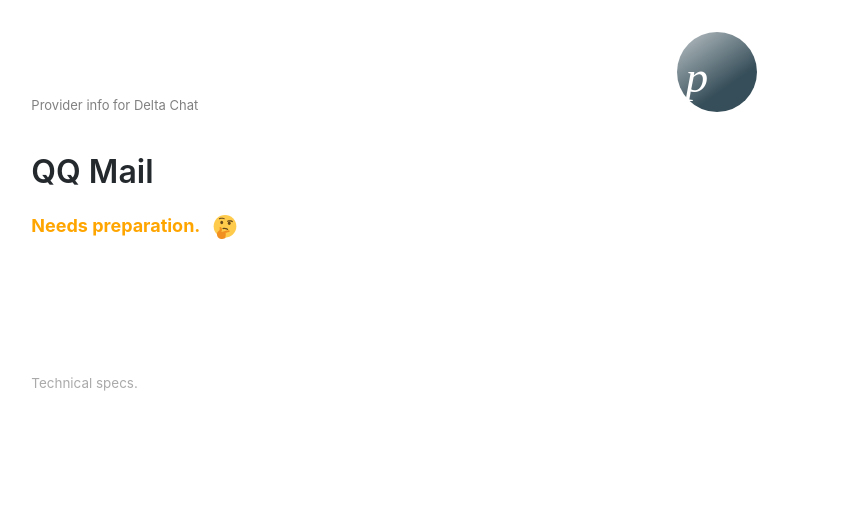
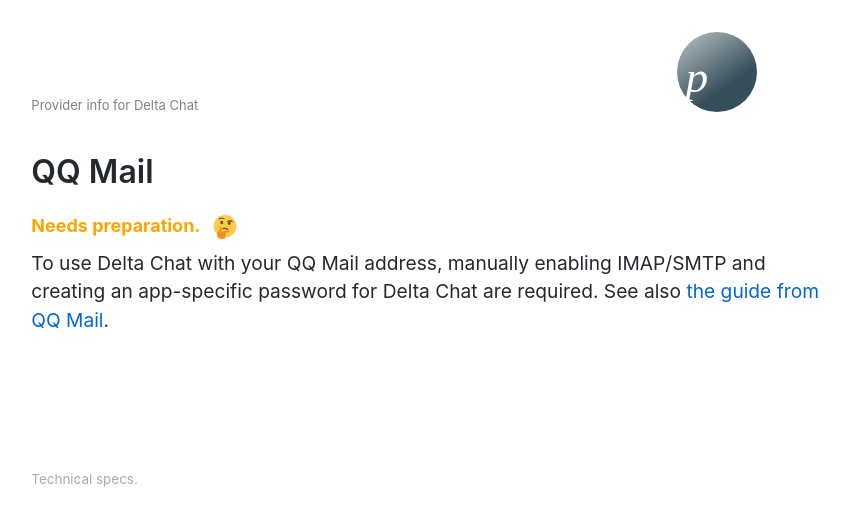
Before and after one commit to deltachat/provider-db, a Jekyll site: the page built from _providers/qq.md, in a window 1280 px wide. Shown: the top 526 px of the page, without its empty margins (214-1063 px from the left). Built offline with Jekyll 4.4.1, drawn with Linux system fonts in a browser that asks for light colours.

Commit message:
Fix QQ Mail.

```diff
--- a/_providers/qq.md
+++ b/_providers/qq.md
@@ -14,7 +14,9 @@
     socket: STARTTLS
     hostname: smtp.qq.com
     port: 465
-before_login_hint: "You must manually enable IMAP/SMTP and create an app-specific password for Delta Chat, like using QQ Mail with any other third-party mail clients."
+before_login_hint: "Manually enabling IMAP/SMTP and creating an app-specific password for Delta Chat are required."
 last_checked: 2021-06
 website: https://mail.qq.com/
 ---
+
+To use Delta Chat with your QQ Mail address, manually enabling IMAP/SMTP and creating an app-specific password for Delta Chat are required. See also [the guide from QQ Mail](https://service.mail.qq.com/cgi-bin/help?subtype=1&id=28&no=331).
```
